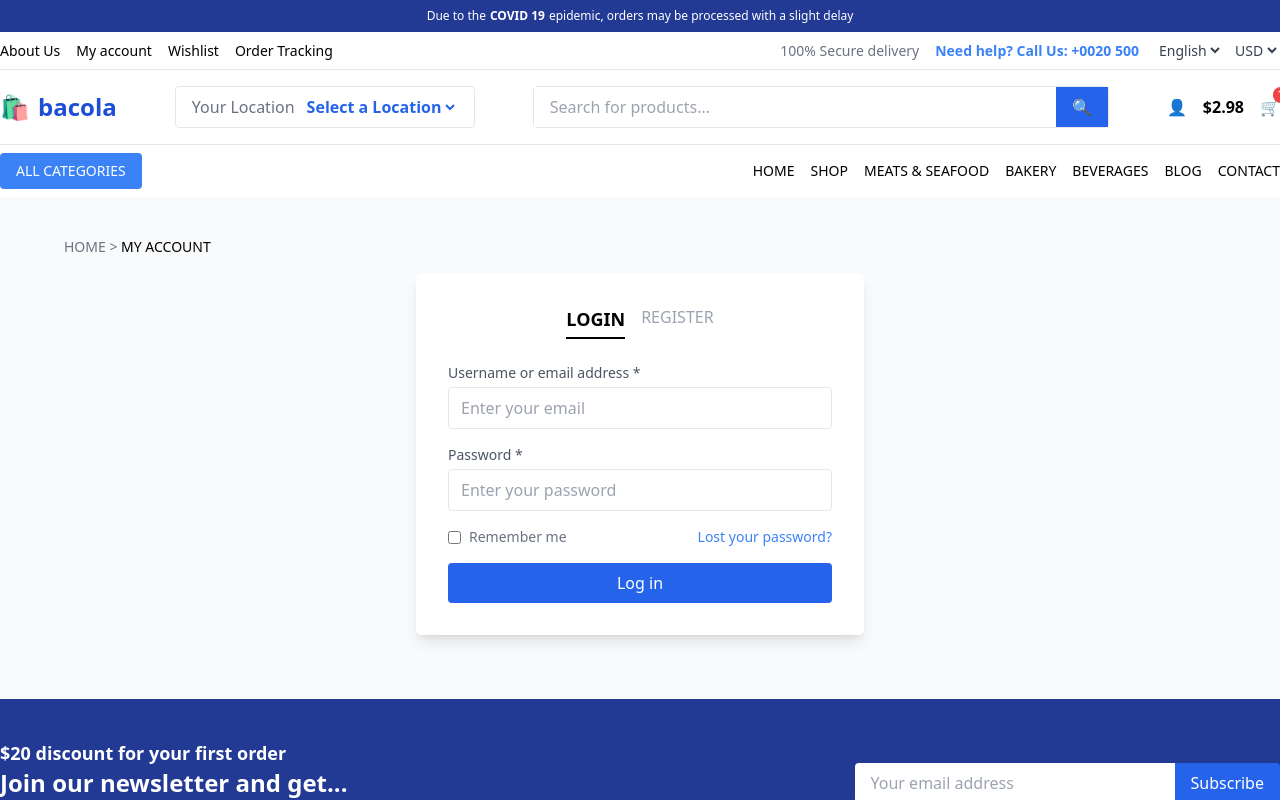
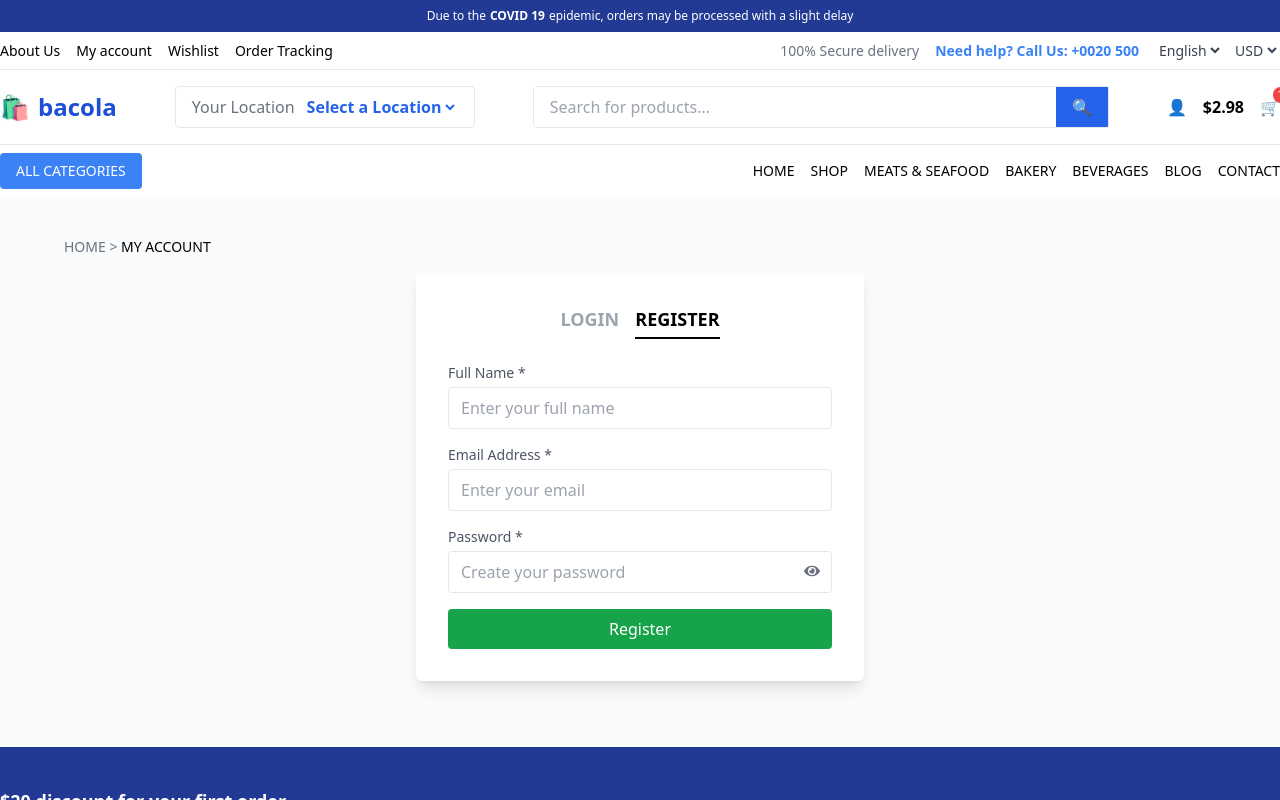
Before and after one commit to Amit-Sharma-0004/Ecom-Template, a Next.js app: page /login in a window 1280 px wide. Both pictures are taken after a click on the element "REGISTER". Shown: the top 800 px of the page. Built offline with nearby package versions, Linux system fonts and the light colour scheme.

Commit message:
feat: add login and register to LoginPage
Added and register two separate forms for login and register, with form switching functionality. Added state hooks for toggling password visibility and current form type.

```diff
--- a/pages/login/index.js
+++ b/pages/login/index.js
@@ -1,27 +1,54 @@
-import HomeLayout from '@/layouts/HomeLayout';
-import React from 'react';
+import HomeLayout from "@/layouts/HomeLayout";
+import React, { useState } from "react";
+import { FaEye, FaEyeSlash } from "react-icons/fa";
 
 const LoginPage = () => {
+    const [showPassword, setShowPassword] = useState(false);
+    const [currentFormType, setCurrentFormType] = useState("login");
+
+    const togglePasswordVisibility = () => {
+        setShowPassword(!showPassword);
+    };
+
     return (
         <div className="flex flex-col w-full items-center bg-gray-50 py-10">
+            <div className="flex flex-col w-full items-center  min-h-[510px]">
                 {/* Breadcrumb */}
                 <div className="w-full max-w-6xl text-sm text-gray-500 mb-4">
                     HOME &gt; <span className="text-black">MY ACCOUNT</span>
                 </div>
 
-            {/* Login Form */}
-            <div className="w-full max-w-md bg-white shadow-lg rounded-md p-8 mb-16">
+                {/* Login/Register Form */}
+                <div className="w-full max-w-md bg-white shadow-lg rounded-md p-8 mb-16 ">
                     <div className="flex justify-center mb-6">
-                    <span className="text-lg font-bold border-b-2 border-black pb-1 mr-4 cursor-pointer">
+                        <span
+                            className={`text-lg font-bold pb-1 mr-4 cursor-pointer ${currentFormType === "login"
+                                ? "border-b-2 border-black"
+                                : "text-gray-400"
+                                }`}
+                            onClick={() => setCurrentFormType("login")}
+                        >
                             LOGIN
                         </span>
-                    <span className="text-gray-400 cursor-pointer">REGISTER</span>
+                        <span
+                            className={`text-lg font-bold pb-1 cursor-pointer ${currentFormType === "register"
+                                ? "border-b-2 border-black"
+                                : "text-gray-400"
+                                }`}
+                            onClick={() => setCurrentFormType("register")}
+                        >
+                            REGISTER
+                        </span>
                     </div>
 
+                    {currentFormType === "login" ? (
                         <form>
-                    {/* Username/Email Field */}
+                            {/* Login Form */}
                             <div className="mb-4">
-                        <label className="block text-gray-600 text-sm mb-1" htmlFor="email">
+                                <label
+                                    className="block text-gray-600 text-sm mb-1"
+                                    htmlFor="email"
+                                >
                                     Username or email address *
                                 </label>
                                 <input
@@ -32,20 +59,28 @@ const LoginPage = () => {
                                 />
                             </div>
 
-                    {/* Password Field */}
-                    <div className="mb-4">
-                        <label className="block text-gray-600 text-sm mb-1" htmlFor="password">
+                            <div className="mb-4 relative">
+                                <label
+                                    className="block text-gray-600 text-sm mb-1"
+                                    htmlFor="password"
+                                >
                                     Password *
                                 </label>
                                 <input
                                     id="password"
-                            type="password"
+                                    type={showPassword ? "text" : "password"}
                                     placeholder="Enter your password"
                                     className="w-full border rounded px-3 py-2 focus:outline-none focus:ring-2 focus:ring-blue-500"
                                 />
+                                <button
+                                    type="button"
+                                    onClick={togglePasswordVisibility}
+                                    className="absolute right-3 top-9 text-gray-500 hover:text-blue-500 focus:outline-none"
+                                >
+                                    {showPassword ? <FaEyeSlash /> : <FaEye />}
+                                </button>
                             </div>
 
-                    {/* Remember Me and Forgot Password */}
                             <div className="flex items-center justify-between mb-4">
                                 <label className="flex items-center text-gray-500 text-sm">
                                     <input type="checkbox" className="mr-2" />
@@ -56,7 +91,6 @@ const LoginPage = () => {
                                 </a>
                             </div>
 
-                    {/* Login Button */}
                             <button
                                 type="submit"
                                 className="w-full bg-blue-600 text-white py-2 rounded hover:bg-blue-700 transition"
@@ -64,8 +98,71 @@ const LoginPage = () => {
                                 Log in
                             </button>
                         </form>
+                    ) : (
+                        <form>
+                            {/* Register Form */}
+                            <div className="mb-4">
+                                <label
+                                    className="block text-gray-600 text-sm mb-1"
+                                    htmlFor="name"
+                                >
+                                    Full Name *
+                                </label>
+                                <input
+                                    id="name"
+                                    type="text"
+                                    placeholder="Enter your full name"
+                                    className="w-full border rounded px-3 py-2 focus:outline-none focus:ring-2 focus:ring-blue-500"
+                                />
                             </div>
 
+                            <div className="mb-4">
+                                <label
+                                    className="block text-gray-600 text-sm mb-1"
+                                    htmlFor="email"
+                                >
+                                    Email Address *
+                                </label>
+                                <input
+                                    id="email"
+                                    type="email"
+                                    placeholder="Enter your email"
+                                    className="w-full border rounded px-3 py-2 focus:outline-none focus:ring-2 focus:ring-blue-500"
+                                />
+                            </div>
+
+                            <div className="mb-4 relative">
+                                <label
+                                    className="block text-gray-600 text-sm mb-1"
+                                    htmlFor="password"
+                                >
+                                    Password *
+                                </label>
+                                <input
+                                    id="password"
+                                    type={showPassword ? "text" : "password"}
+                                    placeholder="Create your password"
+                                    className="w-full border rounded px-3 py-2 focus:outline-none focus:ring-2 focus:ring-blue-500"
+                                />
+                                <button
+                                    type="button"
+                                    onClick={togglePasswordVisibility}
+                                    className="absolute right-3 top-9 text-gray-500 hover:text-blue-500 focus:outline-none"
+                                >
+                                    {showPassword ? <FaEyeSlash /> : <FaEye />}
+                                </button>
+                            </div>
+
+                            <button
+                                type="submit"
+                                className="w-full bg-green-600 text-white py-2 rounded hover:bg-green-700 transition"
+                            >
+                                Register
+                            </button>
+                        </form>
+                    )}
+                </div>
+            </div>
             {/* Newsletter Section */}
             <div className="w-full bg-[#233A95] text-white py-10">
                 <div className="my-container flex flex-col md:flex-row items-center justify-between max-w-6xl mx-auto">
@@ -74,9 +171,12 @@ const LoginPage = () => {
                         <h3 className="text-lg font-semibold">
                             $20 discount for your first order
                         </h3>
-                        <p className="text-2xl font-bold mb-2">Join our newsletter and get...</p>
+                        <p className="text-2xl font-bold mb-2">
+                            Join our newsletter and get...
+                        </p>
                         <p className="text-gray-300 text-sm">
-                            Join our email subscription now to get updates on promotions and coupons.
+                            Join our email subscription now to get updates on promotions and
+                            coupons.
                         </p>
                     </div>
 
```
Also changed, not shown: middleware.js (added, +24 -0 lines), package.json (+5 -4 lines), 1 other file (tests, documents, lock files or other folders). Lines whose indentation alone changed are shown as unchanged.
